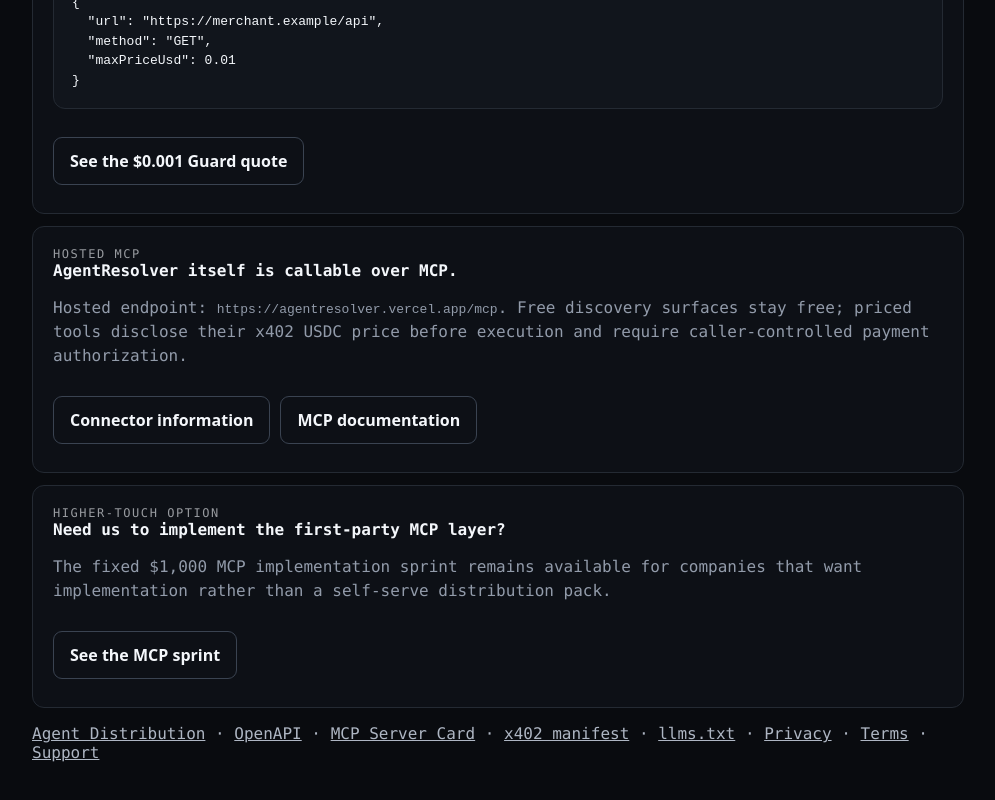
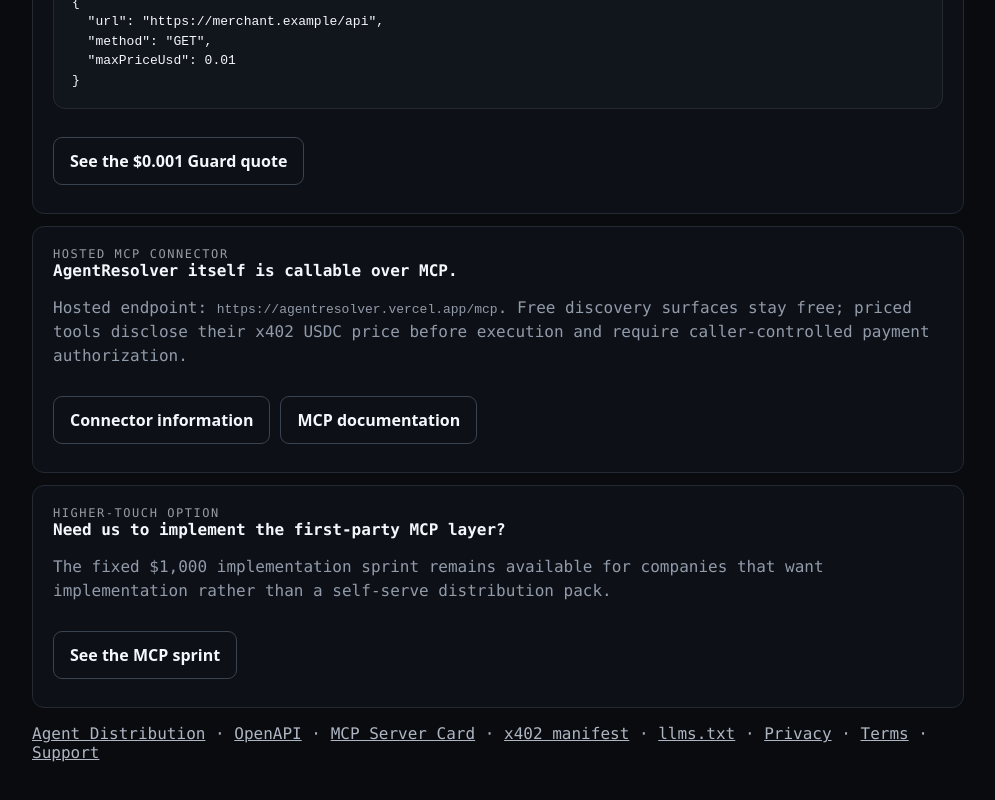
Before and after one commit to waxsway/agentresolver, a Next.js app: page / in a window 1280 px wide. Shown: the part 1611-2411 px from the top of the page, without its empty margins (142-1137 px from the left). Built offline with nearby package versions, Linux system fonts and the light colour scheme.

Commit message:
test: preserve connector and sprint homepage contracts

```diff
--- a/src/app/page.tsx
+++ b/src/app/page.tsx
@@ -88,7 +88,7 @@ export default function Home() {
       </section>
 
       <section>
-        <div className="eyebrow">HOSTED MCP</div>
+        <div className="eyebrow">HOSTED MCP CONNECTOR</div>
         <h2>AgentResolver itself is callable over MCP.</h2>
         <p>
           Hosted endpoint: <code>https://agentresolver.vercel.app/mcp</code>.
@@ -106,7 +106,7 @@ export default function Home() {
         <div className="eyebrow">HIGHER-TOUCH OPTION</div>
         <h2>Need us to implement the first-party MCP layer?</h2>
         <p>
-          The fixed $1,000 MCP implementation sprint remains available for
+          The fixed $1,000 implementation sprint remains available for
           companies that want implementation rather than a self-serve
           distribution pack.
         </p>
```
